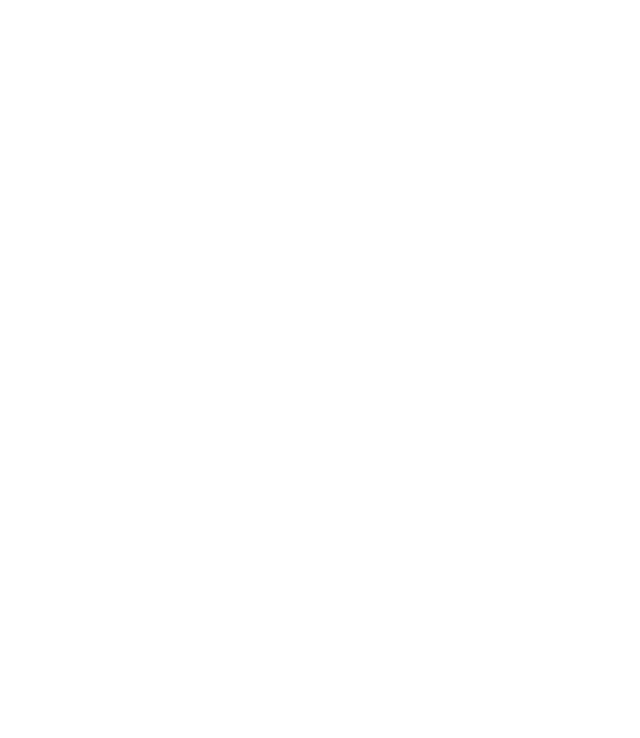
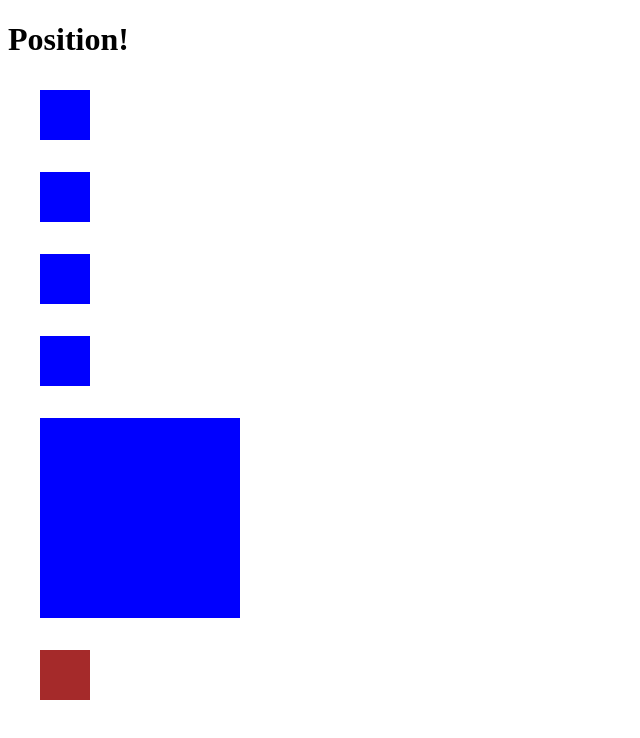
Before and after one commit to okcoders/2019-html-css-bootstrap, a plain HTML site: page 02-css/in-class/week 3/position-practice.html in a window 1280 px wide. Shown: the whole page, without its empty margins (0-640 px from the left). Drawn offline with Linux system fonts and the light colour scheme.

Commit message:
big box practice:

```diff
--- a/02-css/in-class/week 3/position-practice.html
+++ b/02-css/in-class/week 3/position-practice.html
@@ -8,9 +8,39 @@
 </head>
 
 <style>
+  div {
+    background-color: brown;
+    height: 50px;
+    width: 50px;
+    margin: 2rem;
+  }
+
+  .blue-box {
+    height: 50px;
+    width: 50px;
+    margin: 2rem;
+    background-color: blue;
+  }
+
+  #big-box {
+    height: 200px;
+    width: 200px;
+  }
+
 </style>
 
 <body>
+
+  <h1>Position!</h1>
+
+  <div class="blue-box"></div>
+  <div class="blue-box"></div>
+  <div class="blue-box"></div>
+  <div class="blue-box"></div>
+  <div class="blue-box" id="big-box"></div>
+
+
+  <div></div>
 
   <!-- How to Center -->
 
```
